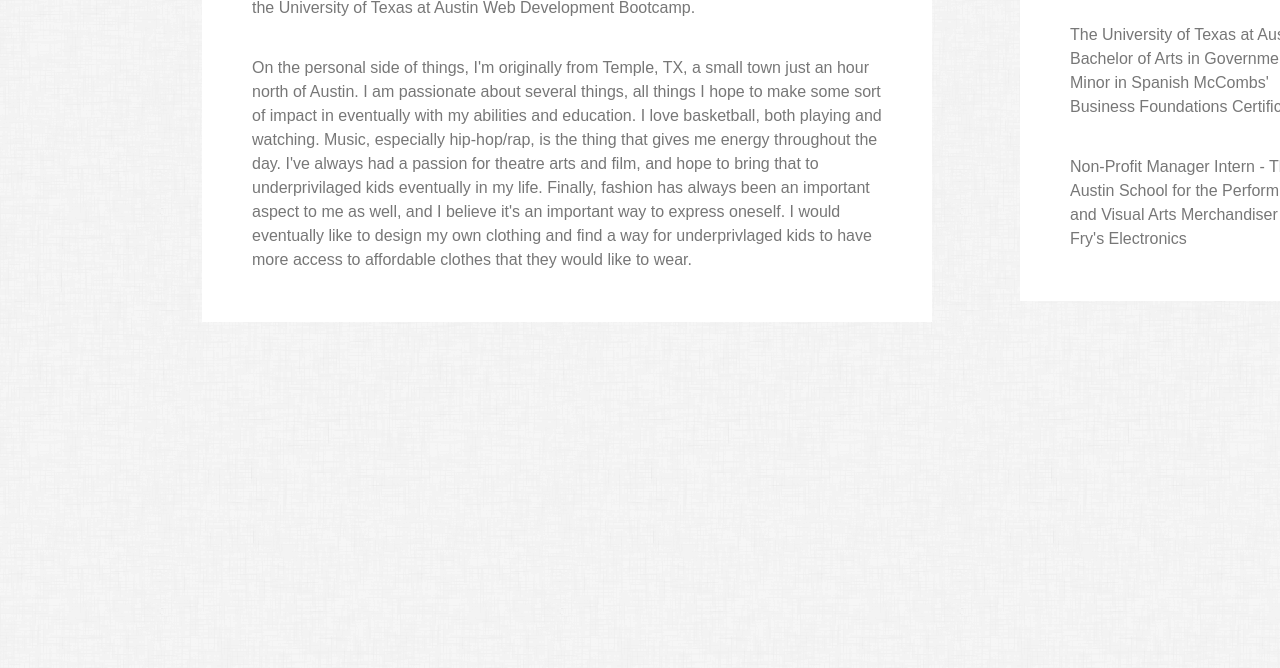
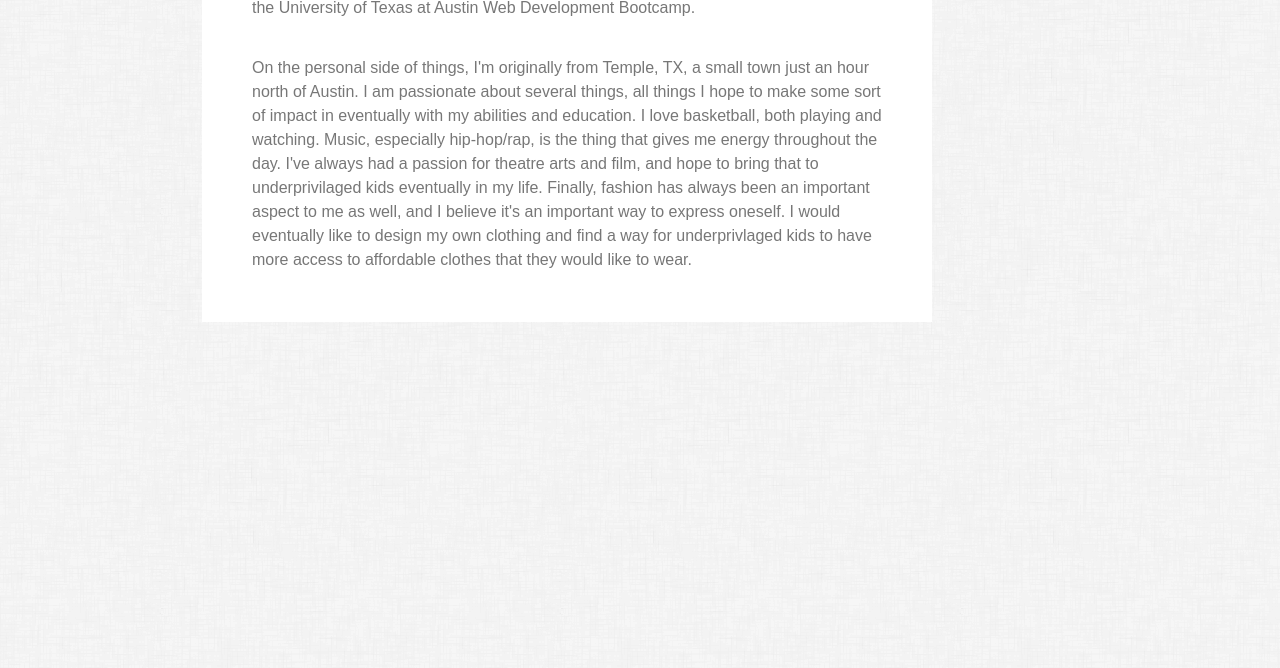
Before and after one commit to michaelguillen7/Portfolio-Basic, a plain HTML site: page index.html in a window 1280 px wide. Shown: the part 588-1256 px from the top of the page. Drawn offline with Linux system fonts and the light colour scheme.

Commit message:
minor adjustments/changes

```diff
--- a/assets/css/style.css
+++ b/assets/css/style.css
@@ -62,6 +62,7 @@ aside {
     position: relative;
     left: 1000px;
     bottom: 800px;
+    margin-top: 30px;
 }
 
 h3 {
--- a/index.html
+++ b/index.html
@@ -64,21 +64,6 @@
         </a>
     </aside>
 
-    <aside class="resume">
-        <h3>Resume</h3>
-        <br>
-        <p class="education">
-            The University of Texas at Austin
-            Bachelor of Arts in Government
-            Minor in Spanish
-            McCombs' Business Foundations Certificate
-         </p>
-         <br>
-         <p class="personal">
-            Non-Profit Manager Intern - The Austin School for the Performing and Visual Arts
-            Merchandiser - Fry's Electronics
-         </p>
-    </aside>
 </section>
 
     <footer>
```
Also changed, not shown: 1 other file.
